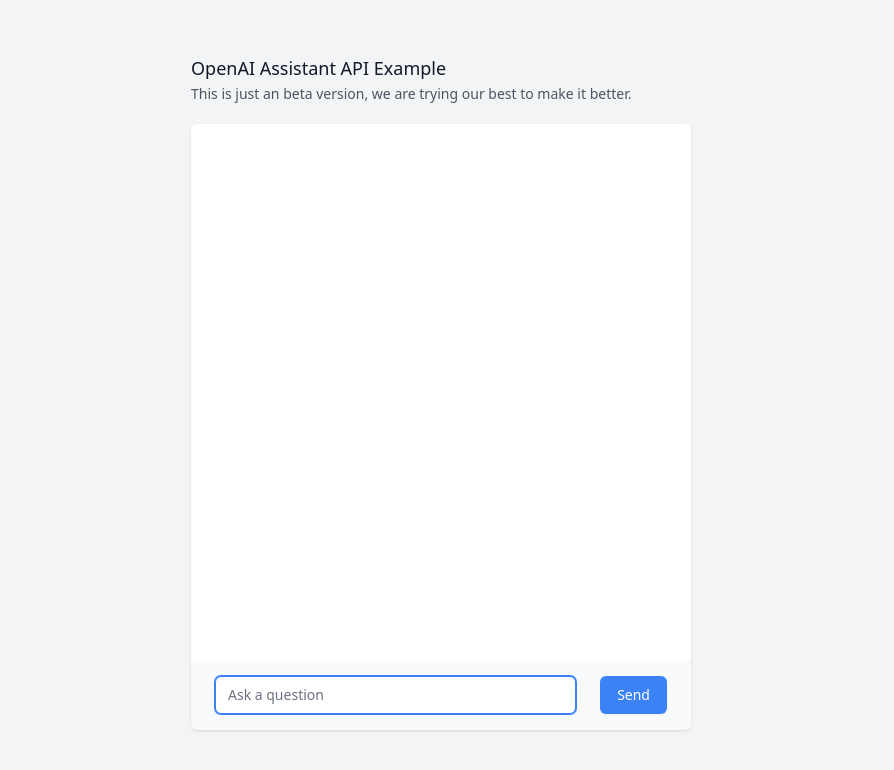
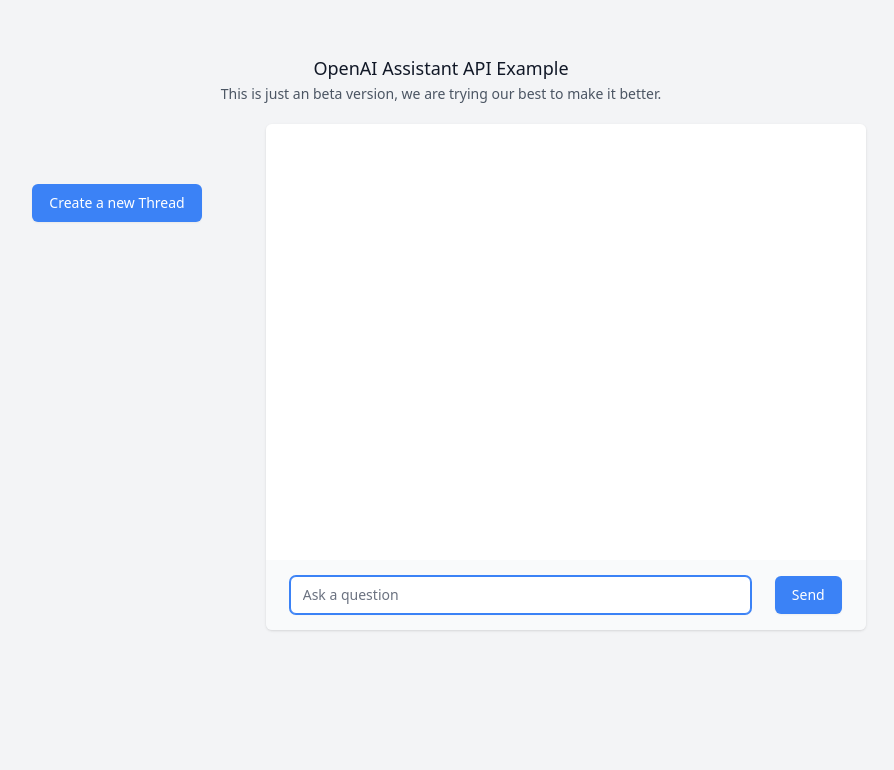
Before and after one commit to lockwood1990/Assistants, a PHP site: page /view.php in a window 1280 px wide. Shown: the top 770 px of the page, without its empty margins (199-1093 px from the left). Run offline with PHP 8.4, Linux system fonts and the light colour scheme; data that the repository does not hold is empty; some libraries are stand-ins or nearby versions.

Commit message:
Update threads mechanism implemented

```diff
--- a/view.php
+++ b/view.php
@@ -9,18 +9,65 @@
 </head>
 
 <body class="p-4 md:px-10 bg-gray-100">
-  <div class="mt-10 mx-auto w-full md:w-9/12 lg:w-5/12">
+  <div class="mt-10 mx-auto w-full text-center md:w-9/12 lg:w-5/12">
     <div class="">
       <div class="px-4 sm:px-0">
         <h3 class="text-lg font-medium leading-6 text-gray-900">OpenAI Assistant API Example</h3>
         <p class="mt-1 text-sm text-gray-600">This is just an beta version, we are trying our best to make it better.</p>
       </div>
     </div>
-    <div class="mt-5">
+  </div>
+
+  <div class="flex flex-col gap-12 lg:flex-row lg:w-full lg:justify-center">
+    <div class="flow-root pt-16 px-4">
+      <ul role="list" class="-mb-8 h-[420px]">
+
+        <?php foreach ($threads as $thread): ?>
+          <li>
+            <div class="relative pb-8">
+              <span class="absolute top-4 left-5 -ml-px h-full w-0.5 bg-gray-200" aria-hidden="true"></span>
+              <div class="relative flex space-x-3">
+                <div>
+                  <span class="h-10 w-10 rounded-full bg-gray-400 flex items-center justify-center">
+                    <!-- Heroicon name: solid/Archive-Box -->
+                    <svg class="h-6 w-6 text-white" xmlns="http://www.w3.org/2000/svg" viewBox="0 0 24 24" fill="currentColor" class="w-6 h-6">
+                      <path d="M4.913 2.658c2.075-.27 4.19-.408 6.337-.408 2.147 0 4.262.139 6.337.408 1.922.25 3.291 1.861 3.405 3.727a4.403 4.403 0 00-1.032-.211 50.89 50.89 0 00-8.42 0c-2.358.196-4.04 2.19-4.04 4.434v4.286a4.47 4.47 0 002.433 3.984L7.28 21.53A.75.75 0 016 21v-4.03a48.527 48.527 0 01-1.087-.128C2.905 16.58 1.5 14.833 1.5 12.862V6.638c0-1.97 1.405-3.718 3.413-3.979z"></path>
+                      <path d="M15.75 7.5c-1.376 0-2.739.057-4.086.169C10.124 7.797 9 9.103 9 10.609v4.285c0 1.507 1.128 2.814 2.67 2.94 1.243.102 2.5.157 3.768.165l2.782 2.781a.75.75 0 001.28-.53v-2.39l.33-.026c1.542-.125 2.67-1.433 2.67-2.94v-4.286c0-1.505-1.125-2.811-2.664-2.94A49.392 49.392 0 0015.75 7.5z"></path>
+                    </svg>
+                  </span>
+                </div>
+                <div class="min-w-0 flex-1 pt-1.5 flex justify-between space-x-4">
+                  <div>
+                    <?php if ($requested_thread_id == $thread['assistant_id']): ?>
+                      <p class="text-sm text-emerald-500"><a href="?thread_id=<?= $thread['assistant_id'] ?>" class="font-medium text-emerald-500"><?= $thread['assistant_id'] ?></a></p>
+                    <?php else: ?>
+                      <p class="text-sm text-gray-500"><a href="?thread_id=<?= $thread['assistant_id'] ?>" class="font-medium text-gray-900"><?= $thread['assistant_id'] ?></a></p>
+                    <?php endif; ?>
+                  </div>
+                  <div class="text-right text-sm whitespace-nowrap text-gray-500">
+                    <time datetime="2020-09-20"><?= $thread['timestamp'] ?></time>
+                  </div>
+                </div>
+              </div>
+            </div>
+          </li>
+        <?php endforeach; ?>
+
+        <button id="thread-btn" class="inline-flex justify-center rounded-md border border-transparent bg-blue-500 py-2 px-4 my-4 text-sm font-medium text-white shadow-sm disabled:bg-gray-500 hover:bg-blue-600 focus:outline-none focus:ring-2 focus:ring-blue-500 focus:ring-offset-2">
+          <svg class="animate-spin mr-2 hidden" width="24" height="24" viewBox="0 0 24 24" xmlns="http://www.w3.org/2000/svg">
+          <path d="M12,1A11,11,0,1,0,23,12,11,11,0,0,0,12,1Zm0,19a8,8,0,1,1,8-8A8,8,0,0,1,12,20Z" opacity=".25" />
+          <path d="M10.14,1.16a11,11,0,0,0-9,8.92A1.59,1.59,0,0,0,2.46,12,1.52,1.52,0,0,0,4.11,10.7a8,8,0,0,1,6.66-6.61A1.42,1.42,0,0,0,12,2.69h0A1.57,1.57,0,0,0,10.14,1.16Z" class="spinner_ajPY text-white" /></svg>
+          <p>Create a new Thread</p>
+        </button>
+
+      </ul>
+    </div>
+
+    <div class="mt-5 w-full lg:w-3/6">
       <form action="" method="POST">
         <div class="overflow-hidden shadow sm:rounded-md">
           <div class="bg-white px-6 py-2">
-            <div id="prompts-wrapper" class="h-[520px] overflow-y-auto">
+            <div id="prompts-wrapper" class="h-[420px] overflow-y-auto">
               <p name="answer-text" class="w-3/4 mr-auto my-4 py-2 px-4 rounded-md text-sm bg-blue-500 text-white hidden"></p>
               <p name="question-text" class="w-3/4 ml-auto my-4 py-2 px-4 rounded-md text-sm bg-gray-400 text-white hidden"></p>
               <?php foreach (array_reverse($messages) as $message): ?>
@@ -56,6 +103,22 @@
     document.getElementById("prompts-wrapper").lastElementChild.scrollIntoView({ behavior: "smooth" });
   });
 
+  document.getElementById("thread-btn").addEventListener("click", async (event) => {
+    event.currentTarget.setAttribute("disabled", "");
+    event.currentTarget.children[0].classList.remove("hidden");
+    event.currentTarget.children[1].textContent = "creating...";
+    const res = await fetch("/create_thread.php");
+
+    if (res.status === 500) {
+      window.alert("Sorry for the inconvenience, an error occurred.");
+    } else if (res.status === 200) {
+      location.replace("/");
+    }
+    event.currentTarget.removeAttribute("disabled");
+    event.currentTarget.children[0].classList.add("hidden");
+    event.currentTarget.children[1].textContent = "Create a new Thread";
+  });
+
   document.querySelector("form").addEventListener("submit", async (event) => {
     event.preventDefault();
 
@@ -70,10 +133,10 @@
 
     submitBtn.setAttribute("disabled", "");
     submitBtn.children[0].classList.remove("hidden");
-    submitBtn.children[1].textContent = "processing";
+    submitBtn.children[1].textContent = "processing...";
     event.srcElement[0].value = "";
 
-    const res = await fetch("/handle_request.php?userInput=" + question);
+    const res = await fetch("/handle_request.php?query=" + question + "&thread_id=<?= $requested_thread_id ?>");
 
     if (res.status === 500) {
       window.alert("Sorry for the inconvenience, an error occurred.");
```
Also changed, not shown: create_thread.php (added, +10 -0 lines), handle_request.php (+6 -14 lines), index.php (+14 -5 lines), openai.php (+26 -3 lines), php-open-ai-assistant-sdk-main/src/OpenAIAssistant.php (+9 -1 lines). Lines whose indentation alone changed are shown as unchanged.
